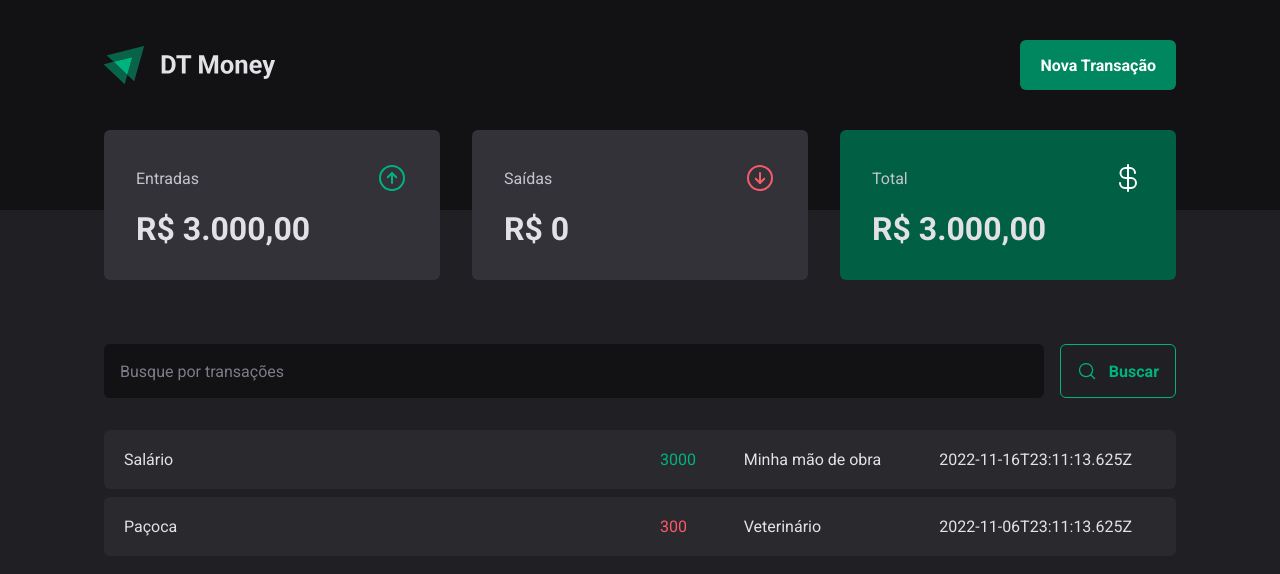
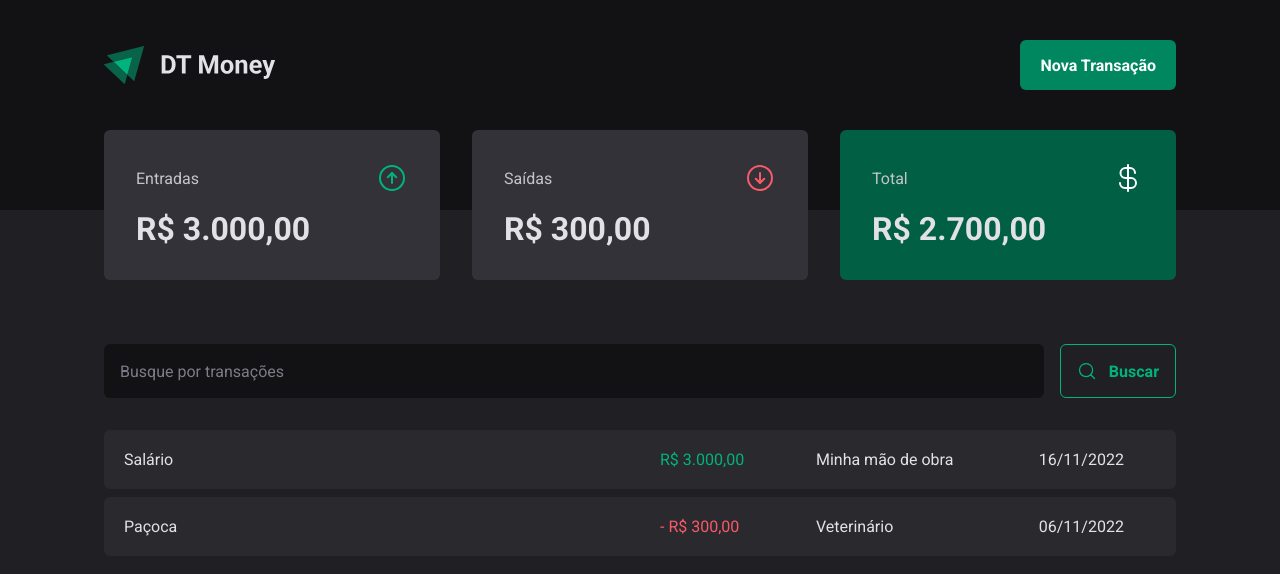
Before and after one commit to jjromary/DtMoney.v2, a React (Vite) app: page / in a window 1280 px wide. Shown: the top 574 px of the page. Built offline with nearby package versions, Linux system fonts and the light colour scheme; data requests are answered from the project's data file.

Commit message:
create context summary

```diff
--- a/src/App.tsx
+++ b/src/App.tsx
@@ -1,4 +1,5 @@
 import { ThemeProvider } from "styled-components";
+import { TransactionProvider } from "./Contexts/TransactionsContext";
 import { Transaction } from "./Pages/Transactions";
 import { GlobalStyles } from "./Styles/global";
 import { defaultTheme } from "./Styles/Themes/default";
@@ -8,7 +9,9 @@
   return (
     <ThemeProvider theme={defaultTheme}>
       <GlobalStyles />
-      <Transaction />
+      <TransactionProvider>
+        <Transaction />
+      </TransactionProvider>
     </ThemeProvider>
   )
 }
--- a/src/Components/Summary/index.tsx
+++ b/src/Components/Summary/index.tsx
@@ -1,7 +1,31 @@
 import { ArrowCircleDown, ArrowCircleUp, CurrencyDollar } from "phosphor-react";
+import { useContext } from "react";
+import { TransactionsContext } from "../../Contexts/TransactionsContext";
+import { priceFormatter } from "../../Utils/Formatter";
 import { SummaryCard, SummaryContainer } from "./styles";
 
 export function Summary() {
+    const { transactions } = useContext(TransactionsContext)
+
+    const summary = transactions.reduce(
+        (acc, transaction) => {
+            if (transaction.type === 'income') {
+                acc.income += transaction.price
+                acc.total += transaction.price
+            } else {
+                acc.outcome += transaction.price
+                acc.total -= transaction.price
+            }
+
+            return acc;
+        },
+        {
+            income: 0,
+            outcome: 0,
+            total: 0
+        }
+    )
+
     return (
         <SummaryContainer>
             <SummaryCard>
@@ -10,7 +34,7 @@
                     <ArrowCircleUp size={32} color='#00b37e' />
                 </header>
 
-                <strong>R$ 3.000,00</strong>
+                <strong>{priceFormatter.format(summary.income)}</strong>
             </SummaryCard>
 
             <SummaryCard>
@@ -19,7 +43,7 @@
                     <ArrowCircleDown size={32} color='#f75a68' />
                 </header>
 
-                <strong>R$ 0</strong>
+                <strong>{priceFormatter.format(summary.outcome)}</strong>
             </SummaryCard>
 
             <SummaryCard variant="green">
@@ -28,7 +52,7 @@
                     <CurrencyDollar size={32} color='#FFF' />
                 </header>
 
-                <strong>R$ 3.000,00</strong>
+                <strong>{priceFormatter.format(summary.total)}</strong>
             </SummaryCard>
         </SummaryContainer>
     )
--- /dev/null
+++ b/src/Contexts/TransactionsContext.tsx
@@ -0,0 +1,42 @@
+import { Children, createContext, ReactNode, useEffect, useState } from "react";
+
+interface Transaction {
+  id: number;
+  description: string;
+  type: 'income' | 'outcome';
+  price: number;
+  category: string;
+  createdAt: string;
+}
+
+interface TransactionContextType {
+  transactions: Transaction[];
+}
+
+interface TransactionsProviderProps {
+  children: ReactNode;
+}
+
+export const TransactionsContext = createContext({} as TransactionContextType)
+
+export function TransactionProvider({ children }: TransactionsProviderProps) {
+
+  const [transactions, setTransactions] = useState<Transaction[]>([])
+
+  async function loadTransactions() {
+    const response = await fetch('http://localhost:3333/transactions')
+    const data = await response.json()
+
+    setTransactions(data);
+  }
+
+  useEffect(() => {
+    loadTransactions()
+  }, [])
+
+  return (
+    <TransactionsContext.Provider value={{ transactions }}>
+      {children}
+    </TransactionsContext.Provider>
+  )
+}
--- a/src/Pages/Transactions/index.tsx
+++ b/src/Pages/Transactions/index.tsx
@@ -1,31 +1,15 @@
-import { useEffect, useState } from "react";
+import { useContext, useEffect, useState } from "react";
 import { Header } from "../../Components/Header";
 import { Summary } from "../../Components/Summary";
+import { TransactionsContext } from "../../Contexts/TransactionsContext";
+import { dateFormatter, priceFormatter } from "../../Utils/Formatter";
 import { SearchForm } from "./Components/SearchForm";
 import { PriceHighLight, TransactionsContainer, TransactionsTable } from "./styles";
 
-interface Transaction {
-	id: number;
-	description: string;
-	type: 'income' | 'outcome';
-	price: number;
-	category: string;
-	createdAt: string;
-}
+
 
 export function Transaction() {
-	const [transactions, setTransactions] = useState<Transaction[]>([])
-
-	async function loadTransactions() {
-		const response = await fetch('http://localhost:3333/transactions')
-		const data = await response.json()
-
-		setTransactions(data);
-	}
-
-	useEffect(() => {
-		loadTransactions()
-	}, [])
+	const { transactions } = useContext(TransactionsContext)
 
 	return (
 		<div>
@@ -42,11 +26,12 @@
 									<td width='50%'>{transaction.description}</td>
 									<td>
 										<PriceHighLight varian={transaction.type}>
-											{transaction.price}
+											{transaction.type === 'outcome' && '- '}
+											{priceFormatter.format(transaction.price)}
 										</PriceHighLight>
 									</td>
 									<td>{transaction.category}</td>
-									<td>{transaction.createdAt}</td>
+									<td>{dateFormatter.format(new Date(transaction.createdAt))}</td>
 								</tr>
 							)
 						})}
--- /dev/null
+++ b/src/Utils/Formatter.ts
@@ -0,0 +1,6 @@
+export const dateFormatter = new Intl.DateTimeFormat("pt-BR");
+
+export const priceFormatter = new Intl.NumberFormat("pt-BR", {
+  style: "currency",
+  currency: "BRL",
+});
```
